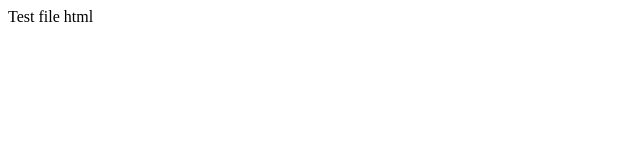
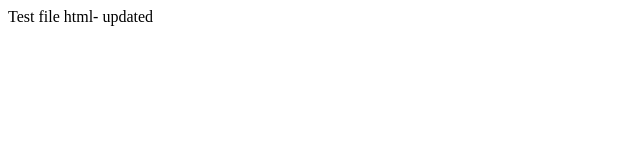
Before and after one commit to ajaypnair09/testrepo1, a plain HTML site: page index.html in a window 1280 px wide. Shown: the full height of the page, 0-640 px from the left. Drawn offline with Linux system fonts and the light colour scheme.

Commit message:
Update index.html

```diff
--- a/index.html
+++ b/index.html
@@ -1 +1 @@
-<hi>Test file html</hi>
+<hi>Test file html- updated</hi>
```
